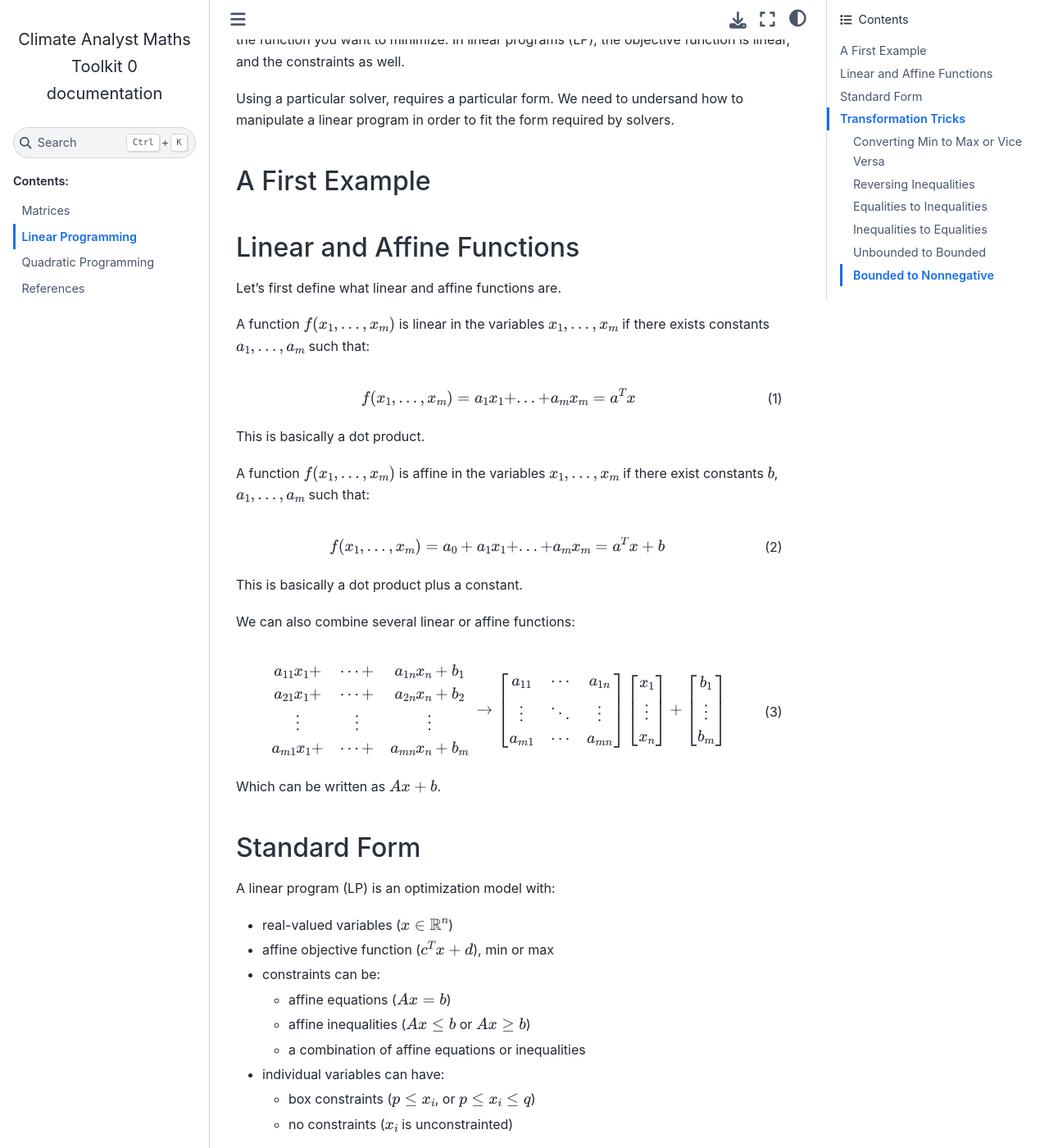
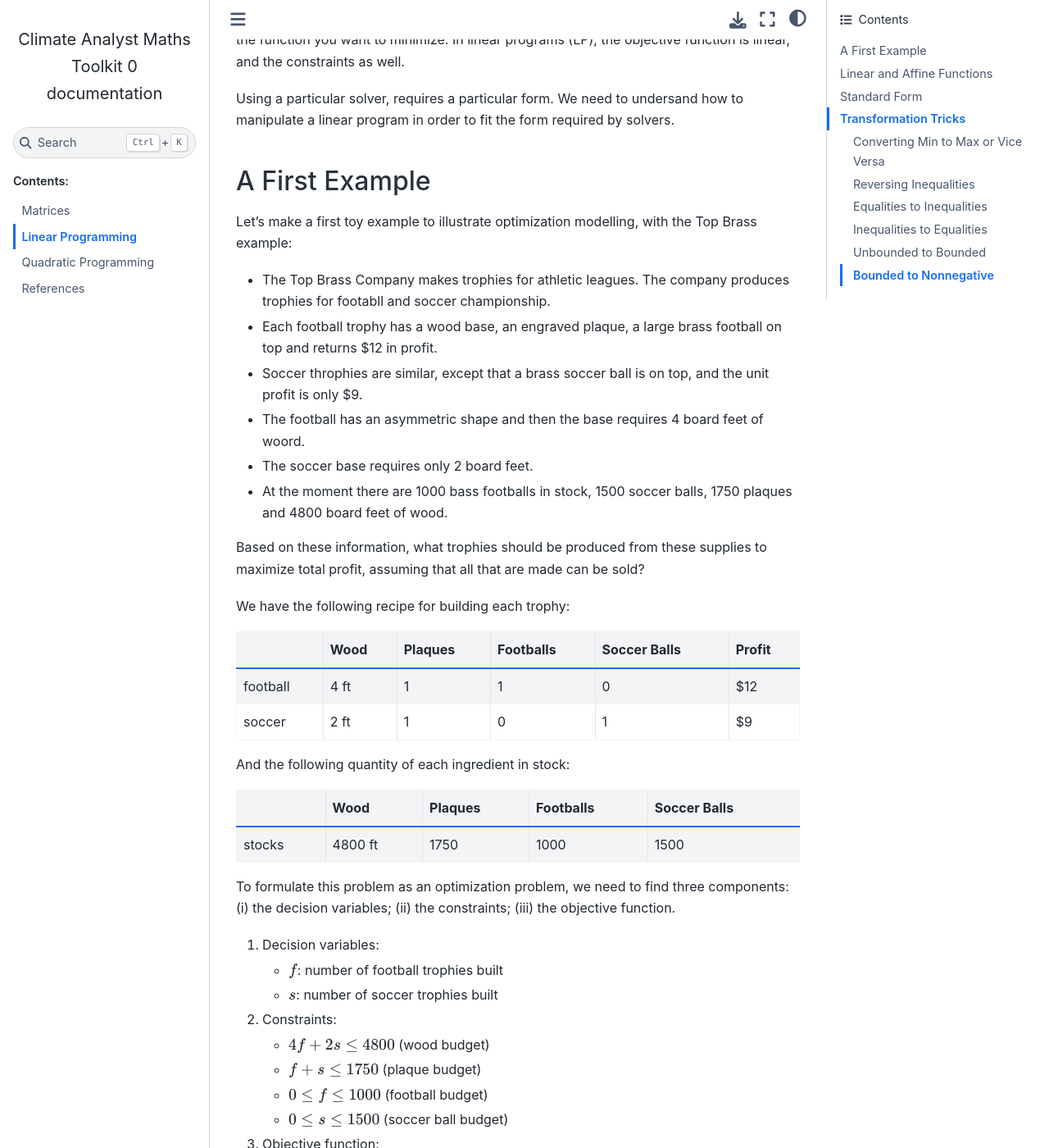
Before and after one commit to tlorans/ClimateAnalystMathsToolkit, a Sphinx documentation site: the page built from docs/source/linearprograms.md, in a window 1280 px wide and 1400 px high, scrolled down 197 px. Shown: the whole window at 82% size. Built offline with Sphinx 7.4.7 and the Sphinx Book theme 1.1.4, drawn with Linux system fonts in a browser that asks for light colours; some of the changed text lies outside the part shown.

Commit message:
first example top brass

```diff
--- a/docs/source/linearprograms.md
+++ b/docs/source/linearprograms.md
@@ -7,6 +7,76 @@ Optimization programs have constraints and objective function. The objective fun
 Using a particular solver, requires a particular form. We need to undersand how to manipulate a linear program in order to fit the form required by solvers.
 
 ### A First Example
+
+Let's make a first toy example to illustrate optimization modelling, with the Top Brass example:
+
+- The Top Brass Company makes trophies for athletic leagues. The company produces trophies for footabll and soccer championship.
+- Each football trophy has a wood base, an engraved plaque, a large brass football on top and returns $12 in profit.
+- Soccer throphies are similar, except that a brass soccer ball is on top, and the unit profit is only $9.
+- The football has an asymmetric shape and then the base requires 4 board feet of woord.
+- The soccer base requires only 2 board feet.
+- At the moment there are 1000 bass footballs in stock, 1500 soccer balls, 1750 plaques and 4800 board feet of wood.
+
+Based on these information, what trophies should be produced from these supplies to maximize total profit, assuming that all that are made can be sold?
+
+We have the following recipe for building each trophy:
+|   | Wood  | Plaques  | Footballs  | Soccer Balls  | Profit |
+|---|---|---|---|---|---|
+| football  |  4 ft |  1 | 1  | 0  | $12 |
+|  soccer | 2 ft  |  1 | 0  |  1 |  $9 |
+
+And the following quantity of each ingredient in stock:
+|   | Wood  | Plaques  | Footballs  | Soccer Balls  |
+|---|---|---|---|---|
+| stocks  |  4800 ft |  1750 | 1000  | 1500  |
+
+To formulate this problem as an optimization problem, we need to find three components: (i) the decision variables; (ii) the constraints; (iii) the objective function.
+
+1. Decision variables:
+    - $f$: number of football trophies built
+    - $s$: number of soccer trophies built
+
+2. Constraints:
+    - $4f + 2s \leq 4800$ (wood budget)
+    - $f + s \leq 1750$ (plaque budget)
+    - $0 \leq f \leq 1000$ (football budget)
+    - $0 \leq s \leq 1500$ (soccer ball budget)
+
+3. Objective function:
+    - Maximize $12f + 9s$ (profit)
+
+The optimization form is:
+
+\begin{equation*}
+\begin{aligned}
+& f^*, s^* =
+&& argmax \; 12f + 9s\\
+& \text{subject to}
+& & 4f + 2s \leq 4800\\
+& & & f + s \leq 1750 \\
+&&&  0 \leq f \leq 1000 \\
+&&& 0 \leq s \leq 1500
+\end{aligned}
+\end{equation*}
+
+This is an example of a linear program (LP), a type of optimization model.
+In that model, you have decision variables ($f$ and $s$) and parameters (the rest).
+
+A more generic way to write this problem is:
+
+\begin{equation*}
+\begin{aligned}
+& f^*, s^* =
+&& argmax \; c_1f + c_2s\\
+& \text{subject to}
+& & a_{1,1}f + a_{1,2}s \leq b_1\\
+& & & a_{2,1}f + a_{2,2}s \leq b_2 \\
+&&&  l_1 \leq f \leq u_1 \\
+&&& l_2 \leq s \leq u_2
+\end{aligned}
+\end{equation*}
+
+
 
 ### Linear and Affine Functions
 
```
Also changed, not shown: 5 other files.
